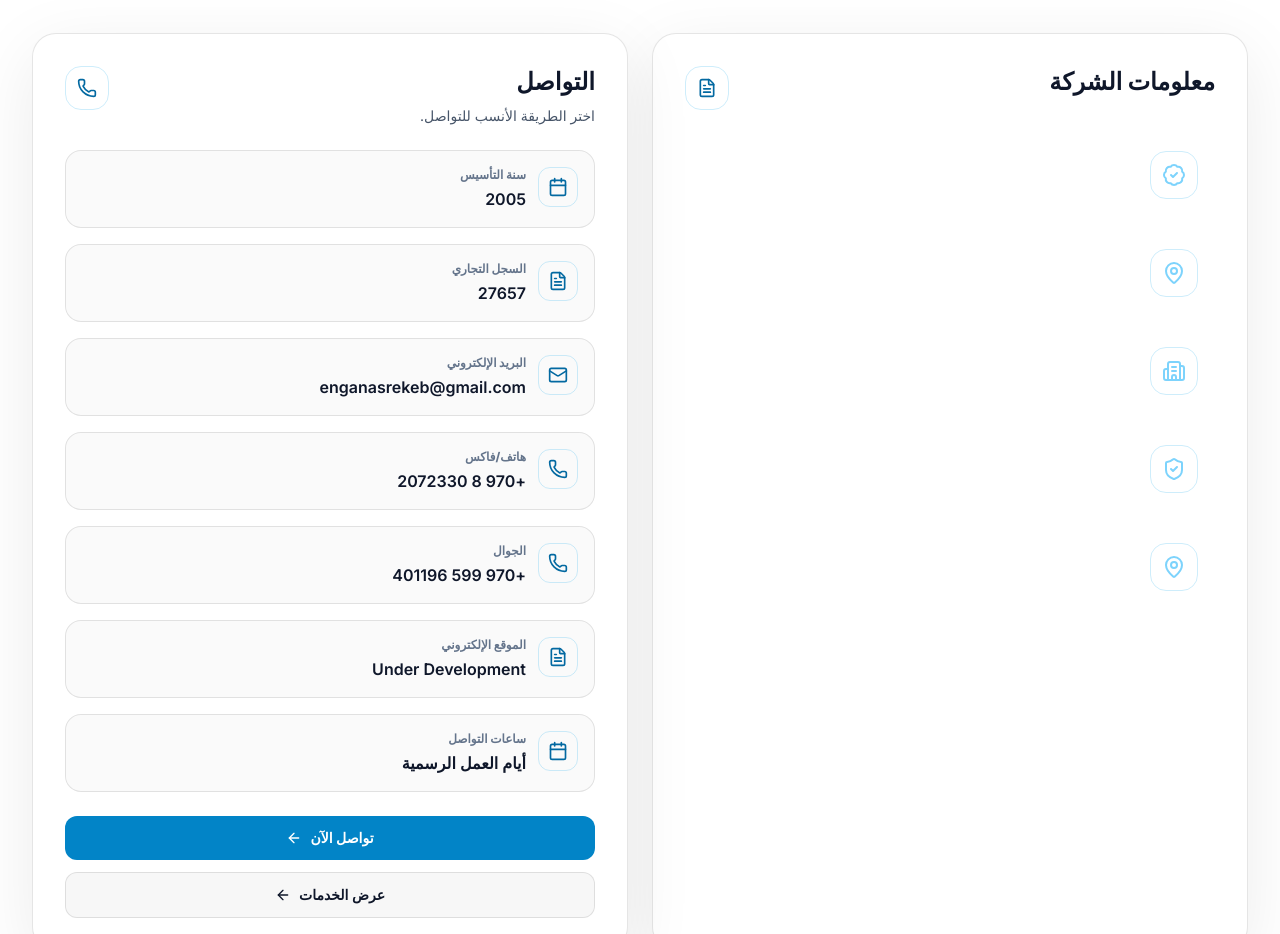
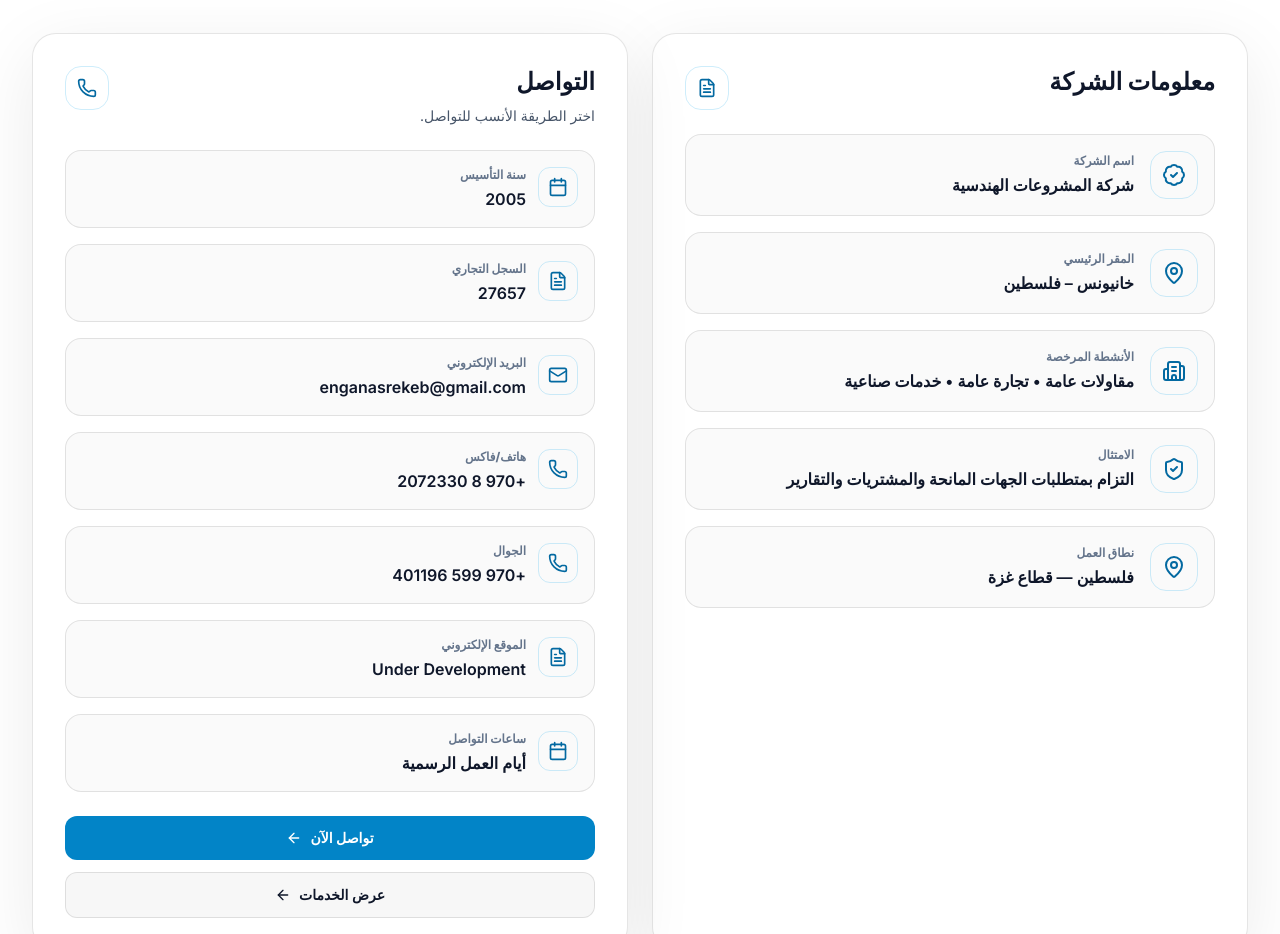
Before and after one commit to Eman3655/CompanyWebsite, a React (Vite) app in the folder web/: page /about in a window 1280 px wide. Shown: the part 4220-5154 px from the top of the page. Built offline with nearby package versions, Linux system fonts and the light colour scheme.

Commit message:
update about page

```diff
--- a/web/src/pages/About.jsx
+++ b/web/src/pages/About.jsx
@@ -911,7 +911,8 @@ export default function About() {
     <div
       key={`ci-long-${idx}`}
       className="
-        rounded-2xl border border-white/10 bg-white/[0.03]
+        rounded-2xl border border-black/10 bg-black/[0.02]
+        dark:border-white/10 dark:bg-white/[0.03]
         p-4
       "
     >
@@ -919,17 +920,18 @@ export default function About() {
         <div
           className="
             h-12 w-12 rounded-2xl grid place-items-center shrink-0
-            bg-sky-500/12 border border-sky-500/20 text-sky-300
+            bg-sky-500/12 border border-sky-500/20 text-sky-700
+            dark:bg-sky-500/15 dark:border-sky-400/25 dark:text-sky-300
           "
         >
           <it.icon className="h-6 w-6" />
         </div>
 
         <div className="min-w-0">
-          <div className="text-xs font-bold text-white/60">
+          <div className="text-xs font-bold text-slate-500 dark:text-white/60">
             {it.label}
           </div>
-          <div className="mt-1 font-semibold text-white break-words">
+          <div className="mt-1 font-semibold text-slate-900 dark:text-white break-words">
             {it.value}
           </div>
         </div>
@@ -937,6 +939,7 @@ export default function About() {
     </div>
   ))}
 </div>
+
 
           </MotionCard>
 
```
